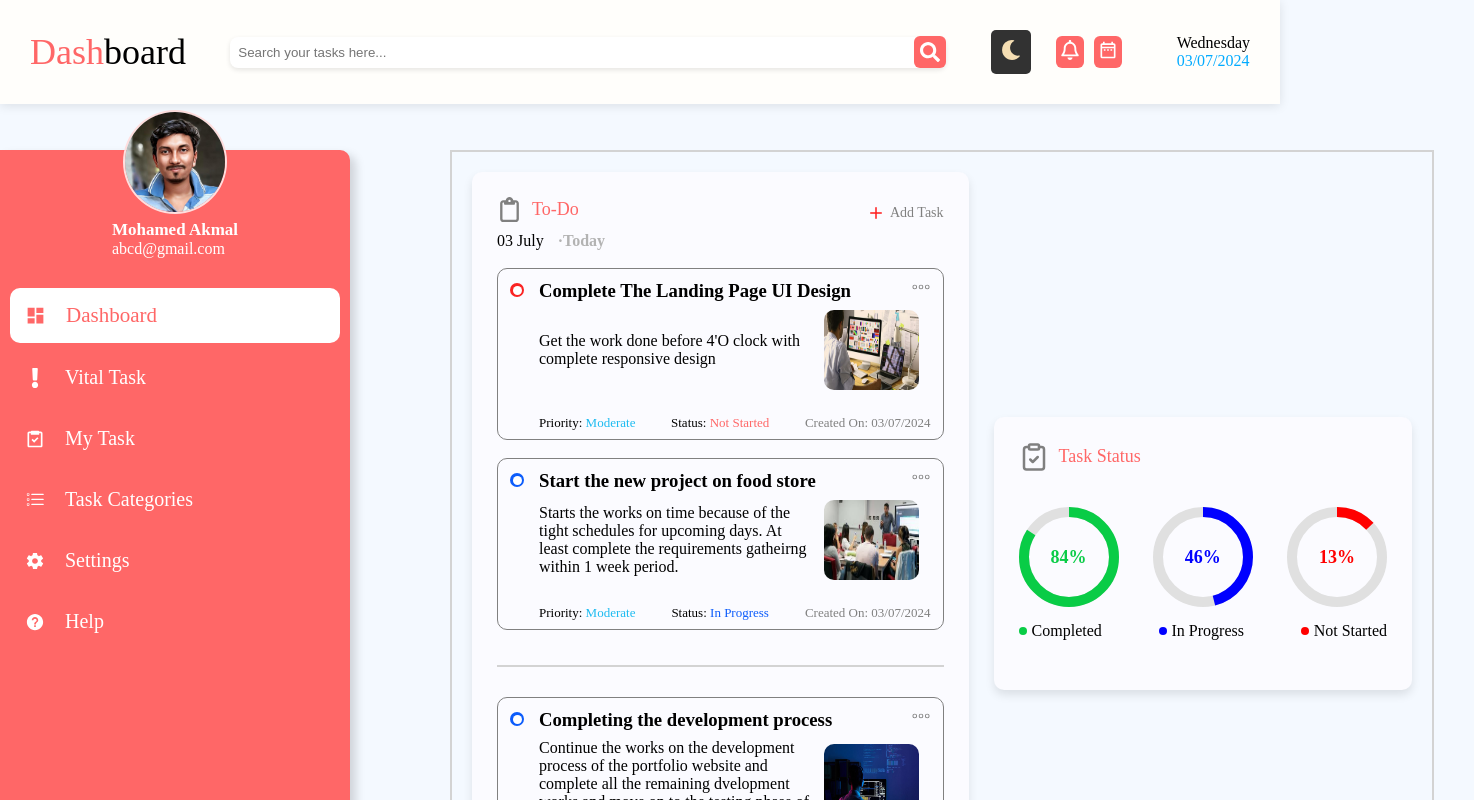
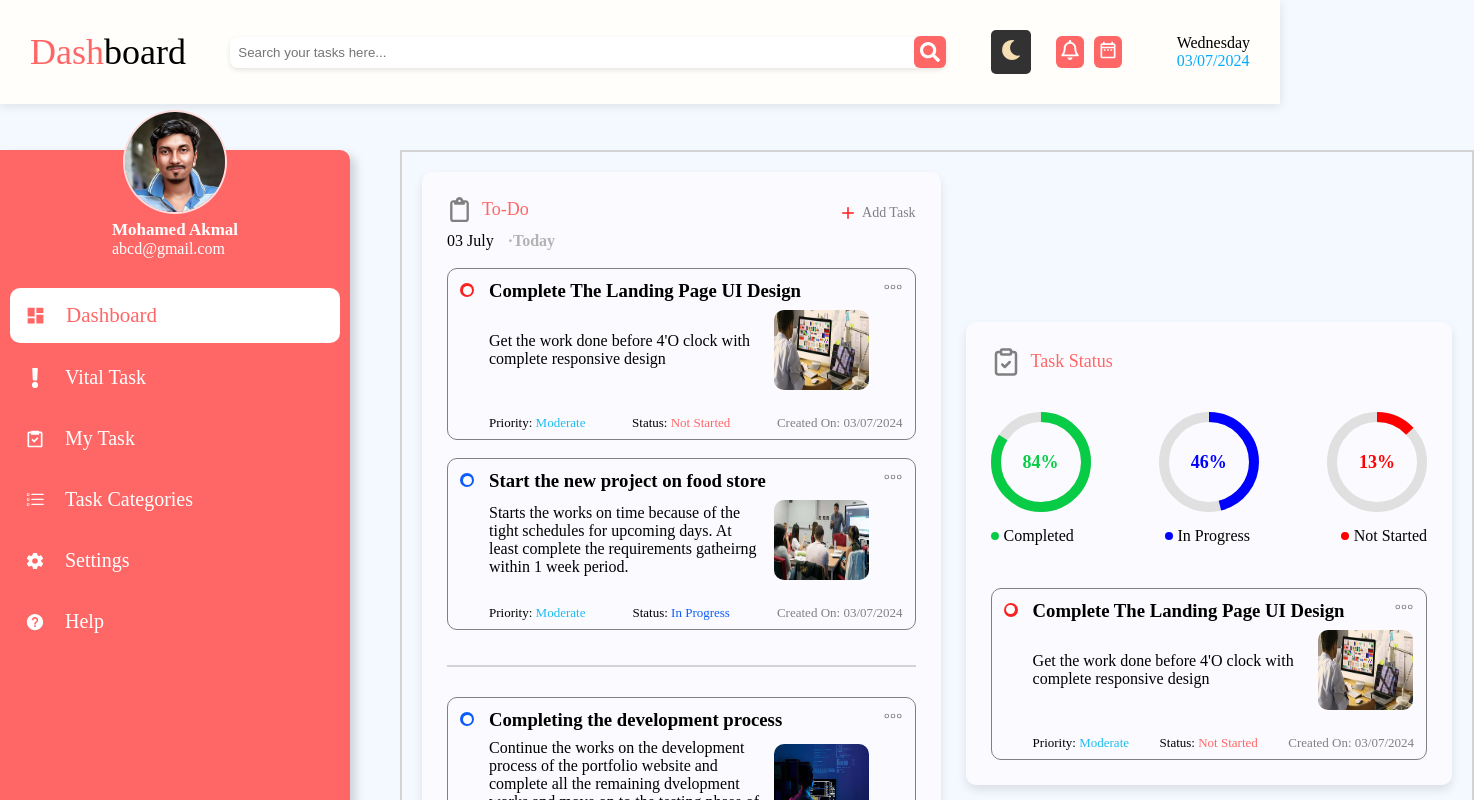
Before and after one commit to Akmal1796/ToDoApp, a React (Vite) app: page / in a window 1280 px wide. Shown: the top 800 px of the page, 1474 px wide, since content can reach past the window. Built offline with nearby package versions, Linux system fonts and the light colour scheme.

Commit message:
Started to working on th completed task section

```diff
--- a/src/Components/Tasks.css
+++ b/src/Components/Tasks.css
@@ -3,7 +3,7 @@
     align-items: center;
     justify-content: space-between;
     position: absolute;
-    left: 450px;
+    left: 400px;
     border: 2px solid lightgray;
     padding: 20px;
 }
@@ -180,7 +180,7 @@
 /* Progress Bar section Styles */
 
 .task-status {
-    width: 380px;
+    width: 470px;
     border: none;
     border-radius: 10px;
     margin-left: 25px;
--- a/src/Components/Tasks.jsx
+++ b/src/Components/Tasks.jsx
@@ -148,7 +148,32 @@ const Tasks = () => {
         </div>
 
         <div className='completed-task-container'>
-
+        <div className='todo-container'>
+            <div className='todo-content-header'>
+              <div className='todo-bullet-header'>
+                <div class="outer-circle">
+                  <div class="inner-circle"></div>
+                </div>
+                <h3>Complete The Landing Page UI Design</h3>
+              </div>
+              <div><PiDotsThreeOutlineLight size={20} color='gray'/></div>
+            </div>
+            <div className='todo-content'>
+              <p>Get the work done before 4'O clock with complete responsive design</p>
+              <img src={UIDesign} className='todo-img'/>
+            </div>
+            <div className='todo-status'>
+              <div className='status-priority'>
+                <p>Priority: <span>Moderate</span></p>
+              </div>
+              <div className='status'>
+                <p>Status: <span>Not Started</span></p>
+              </div>
+              <div className='status-date'>
+                <p>Created On: 03/07/2024</p>
+              </div>
+            </div>
+          </div>
         </div>
 
       </div>
```
